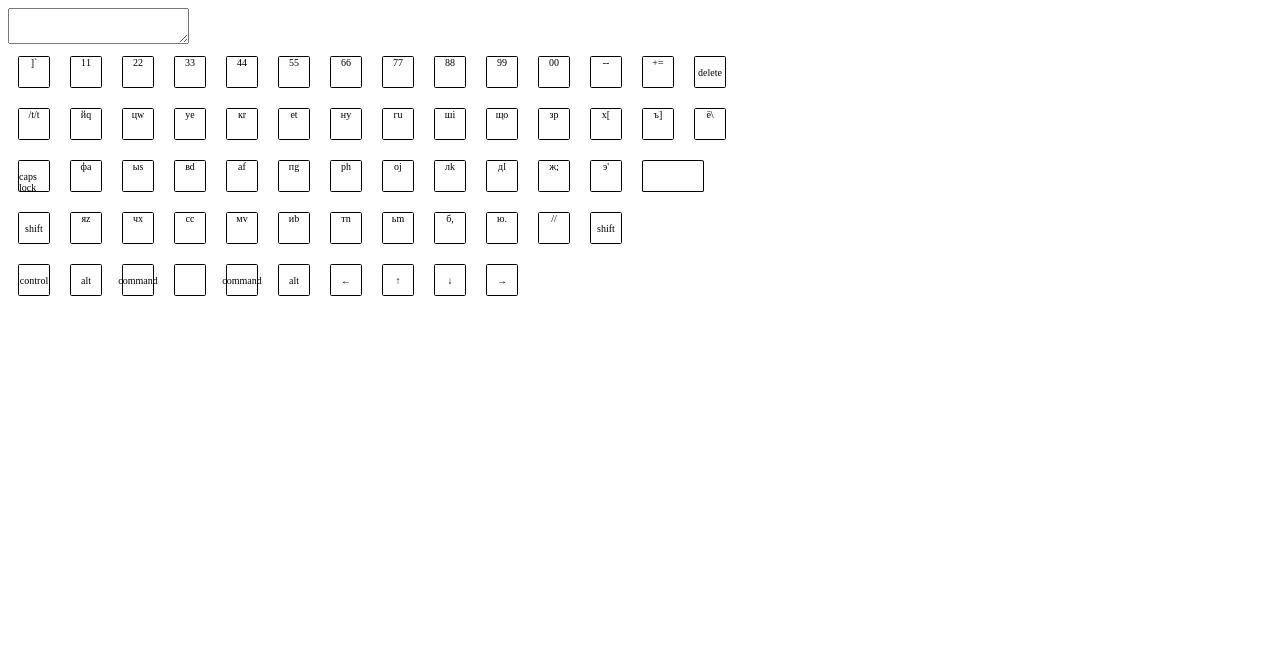
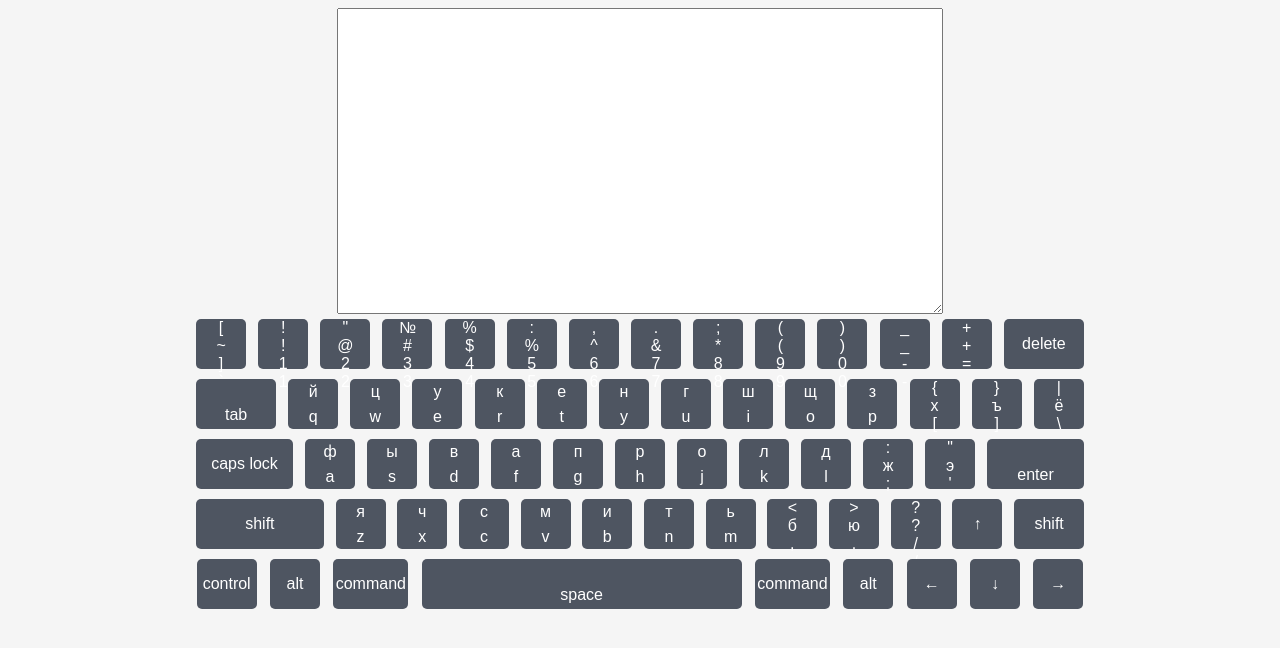
Before and after one commit to mayinmarch/virtual-keyboard, a plain HTML site: page index.html in a window 1280 px wide. Drawn offline with Linux system fonts and the light colour scheme.

Commit message:
feat: add on physical keyboard click behaviour and style

```diff
--- a/script.js
+++ b/script.js
@@ -1,76 +1,77 @@
 window.onload = function(){
     let layout = [
         [
-        {type: 'general', primaryValueEng: '`', secondaryValueEng: '~', primaryValueRu: ']', secondaryValueRu: '['},
-        {type: 'general', primaryValueEng: '1', secondaryValueEng: '!', primaryValueRu: '1', secondaryValueRu: '!'},
-        {type: 'general', primaryValueEng: '2', secondaryValueEng: '@', primaryValueRu: '2', secondaryValueRu: '"'},
-        {type: 'general', primaryValueEng: '3', secondaryValueEng: '#', primaryValueRu: '3', secondaryValueRu: '№'},
-        {type: 'general', primaryValueEng: '4', secondaryValueEng: '$', primaryValueRu: '4', secondaryValueRu: '%'},
-        {type: 'general', primaryValueEng: '5', secondaryValueEng: '%', primaryValueRu: '5', secondaryValueRu: ':'},
-        {type: 'general', primaryValueEng: '6', secondaryValueEng: '^', primaryValueRu: '6', secondaryValueRu: ','},
-        {type: 'general', primaryValueEng: '7', secondaryValueEng: '&', primaryValueRu: '7', secondaryValueRu: '.'},
-        {type: 'general', primaryValueEng: '8', secondaryValueEng: '*', primaryValueRu: '8', secondaryValueRu: ';'},
-        {type: 'general', primaryValueEng: '9', secondaryValueEng: '(', primaryValueRu: '9', secondaryValueRu: '('},
-        {type: 'general', primaryValueEng: '0', secondaryValueEng: ')', primaryValueRu: '0', secondaryValueRu: ')'},
-        {type: 'general', primaryValueEng: '-', secondaryValueEng: '_', primaryValueRu: '-', secondaryValueRu: '_'},
-        {type: 'general', primaryValueEng: '=', secondaryValueEng: '+', primaryValueRu: '+', secondaryValueRu: '+'},
-        {type: 'delete'}
+        {type: 'general', primaryValueEng: '`', secondaryValueEng: '~', primaryValueRu: ']', secondaryValueRu: '[', code: '192'},
+        {type: 'general', primaryValueEng: '1', secondaryValueEng: '!', primaryValueRu: '1', secondaryValueRu: '!', code: '49'},
+        {type: 'general', primaryValueEng: '2', secondaryValueEng: '@', primaryValueRu: '2', secondaryValueRu: '"', code: '50'},
+        {type: 'general', primaryValueEng: '3', secondaryValueEng: '#', primaryValueRu: '3', secondaryValueRu: '№', code: '51'},
+        {type: 'general', primaryValueEng: '4', secondaryValueEng: '$', primaryValueRu: '4', secondaryValueRu: '%', code: '52'},
+        {type: 'general', primaryValueEng: '5', secondaryValueEng: '%', primaryValueRu: '5', secondaryValueRu: ':', code: '53'},
+        {type: 'general', primaryValueEng: '6', secondaryValueEng: '^', primaryValueRu: '6', secondaryValueRu: ',', code: '54'},
+        {type: 'general', primaryValueEng: '7', secondaryValueEng: '&', primaryValueRu: '7', secondaryValueRu: '.', code: '55'},
+        {type: 'general', primaryValueEng: '8', secondaryValueEng: '*', primaryValueRu: '8', secondaryValueRu: ';', code: '56'},
+        {type: 'general', primaryValueEng: '9', secondaryValueEng: '(', primaryValueRu: '9', secondaryValueRu: '(', code: '57'},
+        {type: 'general', primaryValueEng: '0', secondaryValueEng: ')', primaryValueRu: '0', secondaryValueRu: ')', code: '48'},
+        {type: 'general', primaryValueEng: '-', secondaryValueEng: '_', primaryValueRu: '-', secondaryValueRu: '_', code: '189'},
+        {type: 'general', primaryValueEng: '=', secondaryValueEng: '+', primaryValueRu: '+', secondaryValueRu: '+', code: '187'},
+        {type: 'delete', code: '8'}
         ],
         [
-        {type: 'general', primaryValueEng: '/t', secondaryValueEng: '/t', primaryValueRu: '/t', secondaryValueRu: '/t', className: 'tab'},
-        {type: 'general', primaryValueEng: 'q', secondaryValueEng: 'Q', primaryValueRu: 'й', secondaryValueRu: 'Й'},
-        {type: 'general', primaryValueEng: 'w', secondaryValueEng: 'W', primaryValueRu: 'ц', secondaryValueRu: 'Ц'},
-        {type: 'general', primaryValueEng: 'e', secondaryValueEng: 'E', primaryValueRu: 'у', secondaryValueRu: 'У'},
-        {type: 'general', primaryValueEng: 'r', secondaryValueEng: 'R', primaryValueRu: 'к', secondaryValueRu: 'К'},
-        {type: 'general', primaryValueEng: 't', secondaryValueEng: 'T', primaryValueRu: 'е', secondaryValueRu: 'Е'},
-        {type: 'general', primaryValueEng: 'y', secondaryValueEng: 'Y', primaryValueRu: 'н', secondaryValueRu: 'Н'},
-        {type: 'general', primaryValueEng: 'u', secondaryValueEng: 'U', primaryValueRu: 'г', secondaryValueRu: 'Г'},
-        {type: 'general', primaryValueEng: 'i', secondaryValueEng: 'I', primaryValueRu: 'ш', secondaryValueRu: 'Ш'},
-        {type: 'general', primaryValueEng: 'o', secondaryValueEng: 'O', primaryValueRu: 'щ', secondaryValueRu: 'Щ'},
-        {type: 'general', primaryValueEng: 'p', secondaryValueEng: 'P', primaryValueRu: 'з', secondaryValueRu: 'З'},
-        {type: 'general', primaryValueEng: '[', secondaryValueEng: '{', primaryValueRu: 'х', secondaryValueRu: 'Х'},
-        {type: 'general', primaryValueEng: ']', secondaryValueEng: '}', primaryValueRu: 'ъ', secondaryValueRu: 'Ъ'},
-        {type: 'general', primaryValueEng: '\\', secondaryValueEng: '|', primaryValueRu: 'ё', secondaryValueRu: 'Ё'}
+        {type: 'general', primaryValueEng: '\t', secondaryValueEng: '\t', primaryValueRu: '\t', secondaryValueRu: '\t', className: 'tab', code: '9'},
+        {type: 'general', primaryValueEng: 'q', secondaryValueEng: 'Q', primaryValueRu: 'й', secondaryValueRu: 'Й', code: '81'},
+        {type: 'general', primaryValueEng: 'w', secondaryValueEng: 'W', primaryValueRu: 'ц', secondaryValueRu: 'Ц', code: '87'},
+        {type: 'general', primaryValueEng: 'e', secondaryValueEng: 'E', primaryValueRu: 'у', secondaryValueRu: 'У', code: '69'},
+        {type: 'general', primaryValueEng: 'r', secondaryValueEng: 'R', primaryValueRu: 'к', secondaryValueRu: 'К', code: '82'},
+        {type: 'general', primaryValueEng: 't', secondaryValueEng: 'T', primaryValueRu: 'е', secondaryValueRu: 'Е', code: '84'},
+        {type: 'general', primaryValueEng: 'y', secondaryValueEng: 'Y', primaryValueRu: 'н', secondaryValueRu: 'Н', code: '89'},
+        {type: 'general', primaryValueEng: 'u', secondaryValueEng: 'U', primaryValueRu: 'г', secondaryValueRu: 'Г', code: '85'},
+        {type: 'general', primaryValueEng: 'i', secondaryValueEng: 'I', primaryValueRu: 'ш', secondaryValueRu: 'Ш', code: '73'},
+        {type: 'general', primaryValueEng: 'o', secondaryValueEng: 'O', primaryValueRu: 'щ', secondaryValueRu: 'Щ', code: '79'},
+        {type: 'general', primaryValueEng: 'p', secondaryValueEng: 'P', primaryValueRu: 'з', secondaryValueRu: 'З', code: '80'},
+        {type: 'general', primaryValueEng: '[', secondaryValueEng: '{', primaryValueRu: 'х', secondaryValueRu: 'Х', code: '219'},
+        {type: 'general', primaryValueEng: ']', secondaryValueEng: '}', primaryValueRu: 'ъ', secondaryValueRu: 'Ъ', code: '221'},
+        {type: 'general', primaryValueEng: '\\', secondaryValueEng: '|', primaryValueRu: 'ё', secondaryValueRu: 'Ё', code: '220'}
         ],
         [
-        {type: 'capsLock', active: false},
-        {type: 'general', primaryValueEng: 'a', secondaryValueEng: 'A', primaryValueRu: 'ф', secondaryValueRu: 'Ф'},
-        {type: 'general', primaryValueEng: 's', secondaryValueEng: 'S', primaryValueRu: 'ы', secondaryValueRu: 'Ы'},
-        {type: 'general', primaryValueEng: 'd', secondaryValueEng: 'D', primaryValueRu: 'в', secondaryValueRu: 'В'},
-        {type: 'general', primaryValueEng: 'f', secondaryValueEng: 'F', primaryValueRu: 'а', secondaryValueRu: 'А'},
-        {type: 'general', primaryValueEng: 'g', secondaryValueEng: 'G', primaryValueRu: 'п', secondaryValueRu: 'П'},
-        {type: 'general', primaryValueEng: 'h', secondaryValueEng: 'H', primaryValueRu: 'р', secondaryValueRu: 'Р'},
-        {type: 'general', primaryValueEng: 'j', secondaryValueEng: 'J', primaryValueRu: 'о', secondaryValueRu: 'О'},
-        {type: 'general', primaryValueEng: 'k', secondaryValueEng: 'K', primaryValueRu: 'л', secondaryValueRu: 'Л'},
-        {type: 'general', primaryValueEng: 'l', secondaryValueEng: 'L', primaryValueRu: 'д', secondaryValueRu: 'Д'},
-        {type: 'general', primaryValueEng: ';', secondaryValueEng: ':', primaryValueRu: 'ж', secondaryValueRu: 'Ж'},
-        {type: 'general', primaryValueEng: '\'', secondaryValueEng: '"', primaryValueRu: 'э', secondaryValueRu: 'Э'},
-        {type: 'general', primaryValueEng: '\n', secondaryValueEng: '\n', primaryValueRu: '\n', secondaryValueRu: '\n', className: 'enter'},
+        {type: 'capsLock', active: false, code: '20'},
+        {type: 'general', primaryValueEng: 'a', secondaryValueEng: 'A', primaryValueRu: 'ф', secondaryValueRu: 'Ф', code: '65'},
+        {type: 'general', primaryValueEng: 's', secondaryValueEng: 'S', primaryValueRu: 'ы', secondaryValueRu: 'Ы', code: '83'},
+        {type: 'general', primaryValueEng: 'd', secondaryValueEng: 'D', primaryValueRu: 'в', secondaryValueRu: 'В', code: '68'},
+        {type: 'general', primaryValueEng: 'f', secondaryValueEng: 'F', primaryValueRu: 'а', secondaryValueRu: 'А', code: '70'},
+        {type: 'general', primaryValueEng: 'g', secondaryValueEng: 'G', primaryValueRu: 'п', secondaryValueRu: 'П', code: '71'},
+        {type: 'general', primaryValueEng: 'h', secondaryValueEng: 'H', primaryValueRu: 'р', secondaryValueRu: 'Р', code: '72'},
+        {type: 'general', primaryValueEng: 'j', secondaryValueEng: 'J', primaryValueRu: 'о', secondaryValueRu: 'О', code: '74'},
+        {type: 'general', primaryValueEng: 'k', secondaryValueEng: 'K', primaryValueRu: 'л', secondaryValueRu: 'Л', code: '75'},
+        {type: 'general', primaryValueEng: 'l', secondaryValueEng: 'L', primaryValueRu: 'д', secondaryValueRu: 'Д', code: '76'},
+        {type: 'general', primaryValueEng: ';', secondaryValueEng: ':', primaryValueRu: 'ж', secondaryValueRu: 'Ж', code: '189'},
+        {type: 'general', primaryValueEng: '\'', secondaryValueEng: '"', primaryValueRu: 'э', secondaryValueRu: 'Э', code: '222'},
+        {type: 'general', primaryValueEng: '\n', secondaryValueEng: '\n', primaryValueRu: '\n', secondaryValueRu: '\n', className: 'enter', code: '13'},
         ],
-        [{type: 'shift', active: false},
-        {type: 'general', primaryValueEng: 'z', secondaryValueEng: 'Z', primaryValueRu: 'я', secondaryValueRu: 'Я'},
-        {type: 'general', primaryValueEng: 'x', secondaryValueEng: 'X', primaryValueRu: 'ч', secondaryValueRu: 'Ч'},
-        {type: 'general', primaryValueEng: 'c', secondaryValueEng: 'C', primaryValueRu: 'с', secondaryValueRu: 'С'},
-        {type: 'general', primaryValueEng: 'v', secondaryValueEng: 'V', primaryValueRu: 'м', secondaryValueRu: 'М'},
-        {type: 'general', primaryValueEng: 'b', secondaryValueEng: 'B', primaryValueRu: 'и', secondaryValueRu: 'И'},
-        {type: 'general', primaryValueEng: 'n', secondaryValueEng: 'N', primaryValueRu: 'т', secondaryValueRu: 'Т'},
-        {type: 'general', primaryValueEng: 'm', secondaryValueEng: 'M', primaryValueRu: 'ь', secondaryValueRu: 'Ь'},
-        {type: 'general', primaryValueEng: ',', secondaryValueEng: '<', primaryValueRu: 'б', secondaryValueRu: 'Б'},
-        {type: 'general', primaryValueEng: '.', secondaryValueEng: '>', primaryValueRu: 'ю', secondaryValueRu: 'Ю'},
-        {type: 'general', primaryValueEng: '/', secondaryValueEng: '?', primaryValueRu: '/', secondaryValueRu: '?'},
-        {type: 'shift', active: false}
+        [{type: 'shift', active: false, code: '16'},
+        {type: 'general', primaryValueEng: 'z', secondaryValueEng: 'Z', primaryValueRu: 'я', secondaryValueRu: 'Я', code: '90'},
+        {type: 'general', primaryValueEng: 'x', secondaryValueEng: 'X', primaryValueRu: 'ч', secondaryValueRu: 'Ч', code: '88'},
+        {type: 'general', primaryValueEng: 'c', secondaryValueEng: 'C', primaryValueRu: 'с', secondaryValueRu: 'С', code: '67'},
+        {type: 'general', primaryValueEng: 'v', secondaryValueEng: 'V', primaryValueRu: 'м', secondaryValueRu: 'М', code: '86'},
+        {type: 'general', primaryValueEng: 'b', secondaryValueEng: 'B', primaryValueRu: 'и', secondaryValueRu: 'И', code: '66'},
+        {type: 'general', primaryValueEng: 'n', secondaryValueEng: 'N', primaryValueRu: 'т', secondaryValueRu: 'Т', code: '78'},
+        {type: 'general', primaryValueEng: 'm', secondaryValueEng: 'M', primaryValueRu: 'ь', secondaryValueRu: 'Ь', code: '77'},
+        {type: 'general', primaryValueEng: ',', secondaryValueEng: '<', primaryValueRu: 'б', secondaryValueRu: 'Б', code: '188'},
+        {type: 'general', primaryValueEng: '.', secondaryValueEng: '>', primaryValueRu: 'ю', secondaryValueRu: 'Ю', code: '190'},
+        {type: 'general', primaryValueEng: '/', secondaryValueEng: '?', primaryValueRu: '/', secondaryValueRu: '?', code: '191'},
+        {type: 'topArrow', code: '38'},
+        {type: 'shift', active: false, code: '16', className: 'right-shift'}
         ],
         [
-            {type: 'control'},
-            {type: 'alt'},
-            {type: 'command'},
-            {type: 'general', primaryValueEng: ' ', secondaryValueEng: ' ', primaryValueRu: ' ', secondaryValueRu: ' ', className: 'space'},
-            {type: 'command'},
-            {type: 'alt'},
-            {type: 'leftArrow'},
-            {type: 'topArrow'},
-            {type: 'bottomArrow'},
-            {type: 'rightArrow'}
+            {type: 'control', code: '17'},
+            {type: 'alt', code: '18'},
+            {type: 'command', code: '91'},
+            {type: 'general', primaryValueEng: ' ', secondaryValueEng: ' ', primaryValueRu: ' ', secondaryValueRu: ' ', className: 'space', code: '32'},
+            {type: 'command', code: '93'},
+            {type: 'alt', code: '18'},
+            {type: 'leftArrow', code: '37'},
+
+            {type: 'bottomArrow', code: '40'},
+            {type: 'rightArrow', code: '39'}
         ]
     ];
 
@@ -78,7 +79,9 @@ window.onload = function(){
     textField.focus();
     createKey(layout, textField);
     let storage = window.localStorage;
-    storage.setItem('language', 'eng');
+
+    keyDownHandler(layout);
+    keyUpHandler();
 }
 
 class Key {
@@ -90,12 +93,16 @@ class Key {
 
     createKeyContainer(){
         this.container = document.createElement('div');
+        this.container.classList.add('num' + this.keyValue.code)
         switch (this.keyValue.type) {
         case 'delete':
             this.createKeyNode('delete', 'delete');
             break;
         case 'shift':
             this.createKeyNode('shift', 'shift');
+            if ('className' in this.keyValue){
+                this.container.classList.add(this.keyValue.className);
+            }
             break;
         case 'capsLock':
            this.createKeyNode('caps lock', 'caps-lock');
@@ -124,27 +131,55 @@ class Key {
         case 'general':
             let generalKeyRu = document.createElement('span');
             let generalKeyEng = document.createElement('span');
-            generalKeyRu.innerHTML = this.keyValue.primaryValueRu;
-            generalKeyEng.innerHTML = this.keyValue.primaryValueEng;
+            let anotherGeneralKeyRu = document.createElement('span')
+            let anotherGeneralKeyEng = document.createElement('span');
+            if(this.keyValue.primaryValueRu === this.keyValue.secondaryValueRu.toLowerCase()){
+                generalKeyRu.innerHTML = this.keyValue.primaryValueRu;
+            }else{
+                anotherGeneralKeyRu.innerHTML = this.keyValue.secondaryValueRu;
+                generalKeyRu.innerHTML = this.keyValue.primaryValueRu;
+                this.container.appendChild(anotherGeneralKeyRu);
+            }
+            if(this.keyValue.primaryValueEng === this.keyValue.secondaryValueEng.toLowerCase()){
+                generalKeyEng.innerHTML = this.keyValue.primaryValueEng;
+            }else{
+                anotherGeneralKeyEng.innerHTML = this.keyValue.secondaryValueEng;
+                generalKeyEng.innerHTML = this.keyValue.primaryValueEng;
+                this.container.appendChild(anotherGeneralKeyEng);
+            }
+
             this.container.appendChild(generalKeyRu);
             this.container.appendChild(generalKeyEng);
+
+
             this.container.classList.add('general');
-            if('className' in this.keyValue){
+            if('className' in this.keyValue && this.keyValue.className !== 'right-shift'){
                 this.container.classList.add(this.keyValue.className);
+                let content  = document.createElement('span');
+                content.innerHTML = this.keyValue.className;
+                this.container.appendChild(content);
             }
             if(this.language === 'ru'){
                generalKeyEng.classList.add('hidden');
+               anotherGeneralKeyEng.classList.add('hidden');
             }
             if(this.language === 'eng'){
                 generalKeyRu.classList.add('hidden');
+                anotherGeneralKeyRu.classList.add('hidden');
             }
+            break;
 
-            break;
         }
 
 
-        this.container.addEventListener('click',  () => {
+        this.container.addEventListener('mousedown',  () => {
+            this.container.classList.add('clicked');
             this.onKeyHandler();
+            this.textField.focus();
+        });
+
+        this.container.addEventListener('mouseup', () => {
+            this.container.classList.remove('clicked');
             this.textField.focus();
         });
 
@@ -294,3 +329,24 @@ const createTextField = () => {
     document.body.appendChild(textField);
     return textField;
 }
+
+const keyDownHandler = (layout) => {
+    document.addEventListener('keydown', (e) => {
+        let keycode = e.keyCode;
+        console.log(keycode);
+        layout.forEach((elem) => {
+            elem.forEach((key) => {
+                if(key.code === keycode.toString()){
+                    document.querySelector('.num' + `${key.code}`).classList.add('clicked');
+
+                }
+            })
+        })
+        document.querySelector('textarea').focus();
+    })
+}
+
+const keyUpHandler = () => {
+    document.addEventListener('keyup', () => document.querySelector('.clicked').classList.remove('clicked'));
+    document.querySelector('textarea').focus();
+}
--- a/style.css
+++ b/style.css
@@ -2,31 +2,123 @@ html {
     font-size: 10px;
 }
 
-.line {
+body {
     display: flex;
+    flex-direction: column;
+    align-items: center;
+    background-color: whitesmoke;
 }
 
 
+textarea {
+    width: 600px;
+    height: 300px;
+}
 textarea:focus {
     outline: 0px;
     outline-offset: 0px;
 }
 
-.general.enter {
+.general.enter, .caps-lock {
+    width: 9.7rem;
+}
+
+.general.tab {
+    width: 8rem;
+}
+
+.shift {
+    width: 12.8rem;
+}
+
+.general, .alt  {
+    width: 5rem;
+}
+
+.right-shift {
+    width: 7rem;
+}
+
+.top-arrow, .left-arrow, .right-arrow, .bottom-arrow {
+    width: 5rem;
+}
+
+.control {
     width: 6rem;
+}
+
+.command {
+    width: 7.5rem;
+}
+
+.general.space {
+    width: 32rem;
+}
+
+
+.delete {
+    width: 8rem;
+}
+
+.line {
+    display: flex;
+    width: 900px;
+    justify-content: space-around;
 }
 
 .line div {
     display: flex;
-    align-content: center;
-    justify-content: center;
-    width: 3rem;
-    height: 3rem;
-    border: 1px solid black;
-    border-radius: 5%;
-    margin: 1rem;
+    flex-direction: column;
+    align-items: center;
+    justify-content: space-around;
+    height: 5rem;
+    border-radius: 0.5rem;
+    margin: 0.5rem;
+
+    background-color: #4E5561;
+    color: white;
+    font-family: Arial, Helvetica, sans-serif;
+    font-size: 1.6rem;
 }
 
+
+.line div:hover {
+    box-shadow: 0 0 1rem #B6E0D9;;
+}
 .hidden {
     display: none;
 }
+
+div.clicked {
+    animation-name: click;
+    animation-fill-mode: forwards;
+    animation-duration: 1s;
+}
+
+@keyframes click {
+    from {
+        background-color: #4E5561;
+    }
+    50% {
+        background-color: #7A9692;
+    }
+    to {
+        background-color: #4E5561;
+    }
+}
+
+.shift.active, .caps-lock.active {
+    animation-name: active;
+    animation-fill-mode: forwards;
+    animation-duration: 0.5s;
+    background-color: #B6E0D9;
+}
+
+@keyframes active {
+    from {
+        background-color: #7A9692;
+    }
+    to {
+        background-color: #B6E0D9;
+    }
+}
```
